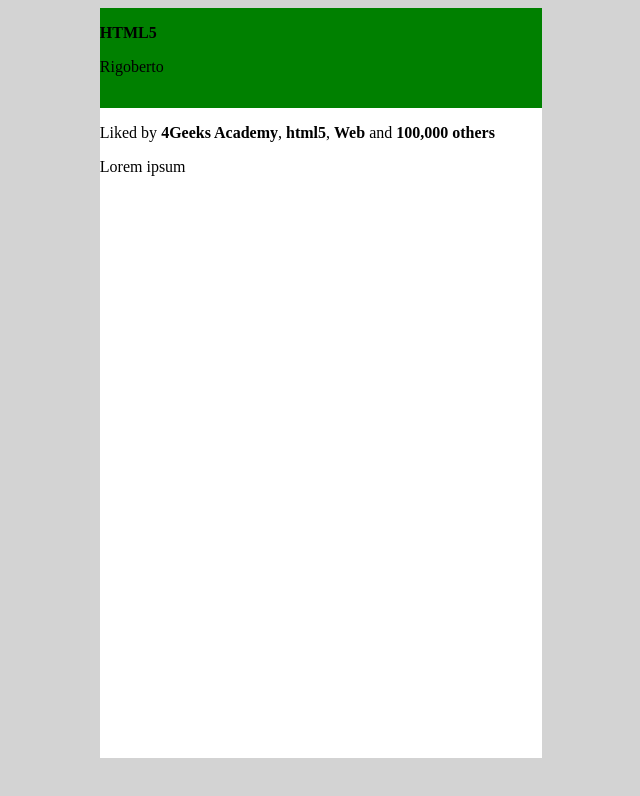
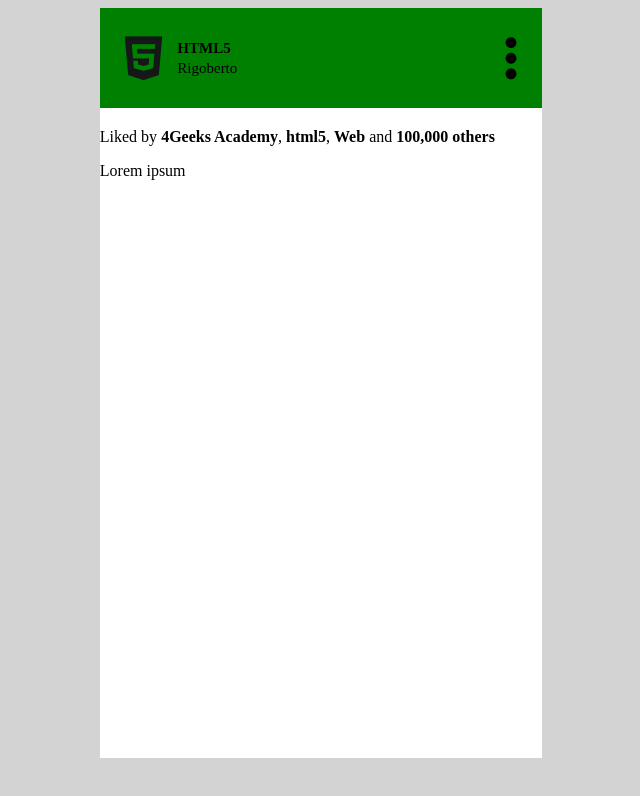
Before and after one commit to agastonsosa/01_InstagramPOST, a plain HTML site: page index.html in a window 1280 px wide. Shown: the whole page, without its empty margins (319-959 px from the left). Drawn offline with Linux system fonts and the light colour scheme.

Commit message:
header set

```diff
--- a/index.html
+++ b/index.html
@@ -4,13 +4,14 @@
 <title>Instagram POST</title>
 <meta lang="sp"></meta>
 <link REL="stylesheet" TYPE="text/css" href="styles.css"></link>
+<script src="https://kit.fontawesome.com/2baa853a3c.js" crossorigin="anonymous"></script>
 </head>
 <body>
     <div class="post">
 <div class="post-header">
-    <div class="photo-title"><p><strong>HTML5</strong></p>
-<p>Rigoberto</p></div>
-<div class="right-side-3dots"></div>
+    <i class="fa-brands fa-html5" style="color: #161718;"></i>
+    <div class="text-header"><p><strong>HTML5</strong></br>Rigoberto</p></div>
+<i class="fa-solid fa-ellipsis-vertical"></i>
 </div>
 <div class=""post-img></div>
 <div class="post-footer">
--- a/styles.css
+++ b/styles.css
@@ -16,3 +16,24 @@ body {
     width: 100%;
     display:inline-block;
 }
+.fa-html5 {
+    font-size: 50px;
+    float: left;
+    padding: 25px 15px 25px 25px;
+}
+.text-header {
+    float: left;
+    height: fit-content;
+    width: fit-content;
+    display: block;
+}
+.post-header p {
+    line-height: 20px;
+    font-size: 15px;
+    padding-top: 15px;
+}
+.fa-ellipsis-vertical {
+    font-size: 50px;
+    float: right;
+    padding: 25px;
+}
```
